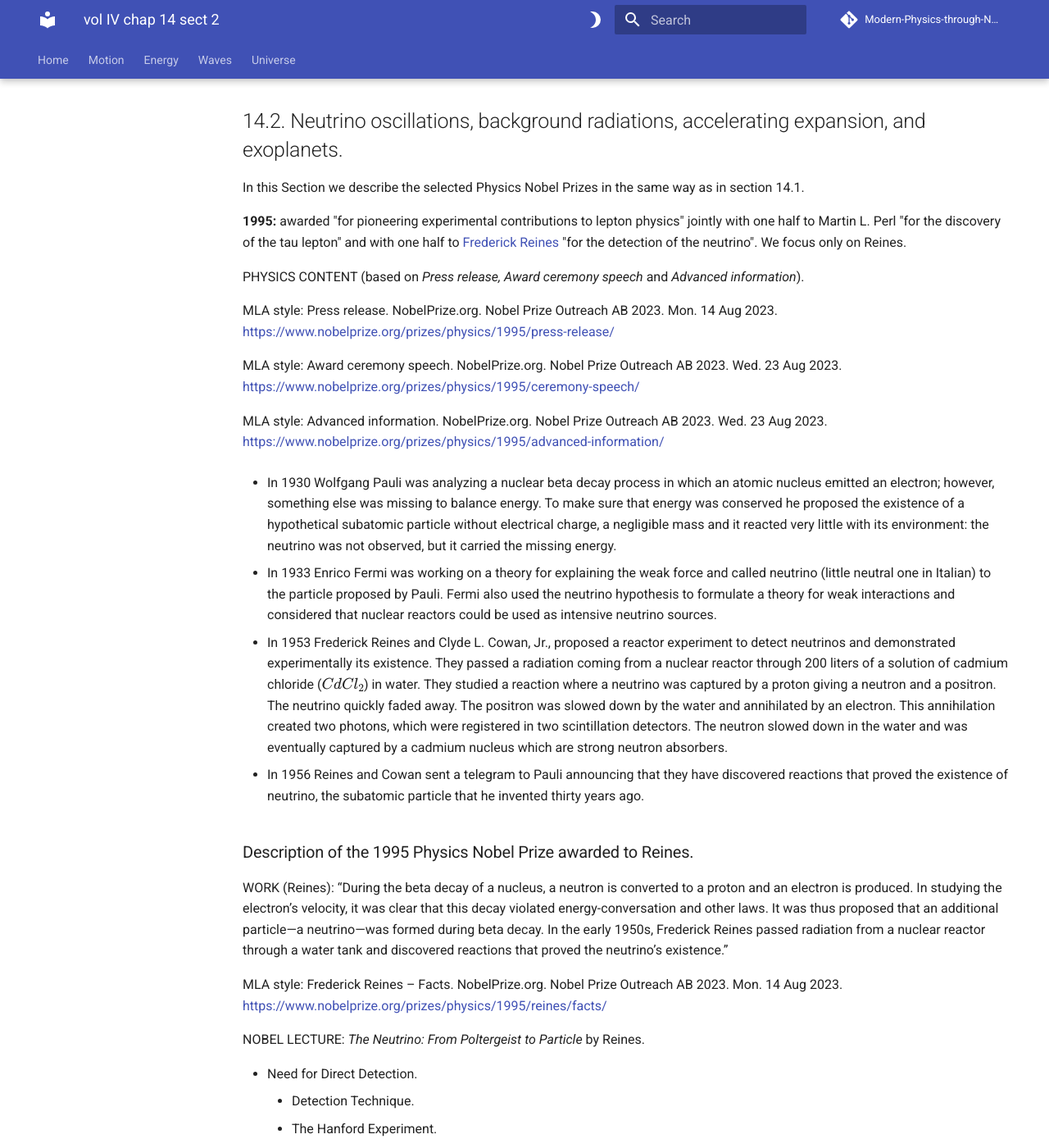
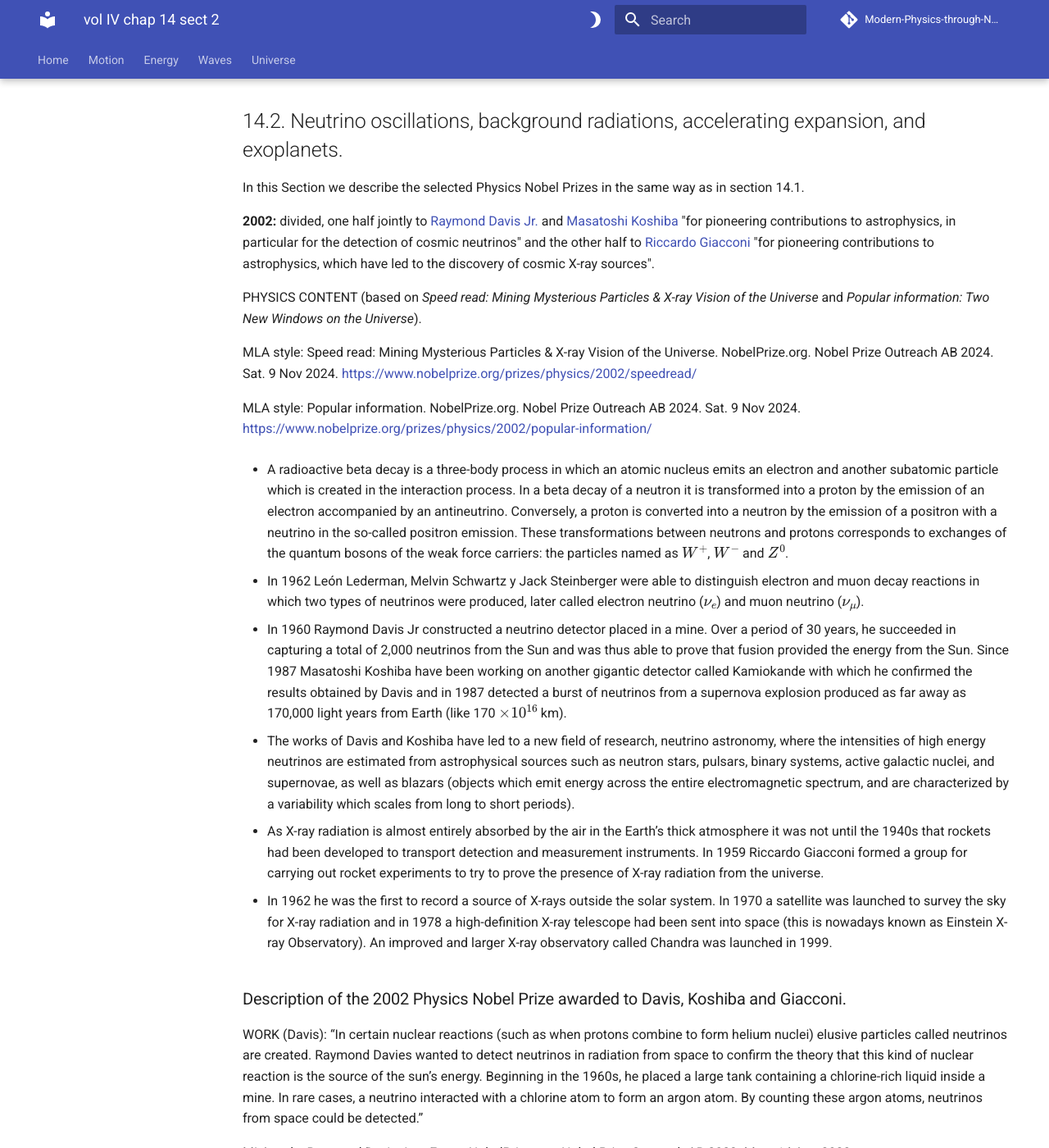
Before and after one commit to modphysnobel/modphysnobel.github.io, an MkDocs documentation site: the page built from docs/vol-IV/vol-IV-chap-14-sect-2.md, in a window 1280 px wide and 1400 px high, scrolled down 231 px. Shown: the whole window at 82% size. Built offline with MkDocs 1.6.1 and Material for MkDocs 9.7.7, drawn with Linux system fonts in a browser that asks for light colours; some web fonts are replaced; comment, search, counter and statistics services are not loaded; some of the changed text lies outside the part shown.

Commit message:
Update vol-IV-chap-14-sect-2.md

```diff
--- a/docs/vol-IV/vol-IV-chap-14-sect-2.md
+++ b/docs/vol-IV/vol-IV-chap-14-sect-2.md
@@ -8,51 +8,6 @@
 ## 14.2. Neutrino oscillations, background radiations, accelerating expansion, and exoplanets.
 
 In this Section we describe the selected Physics Nobel Prizes in the same way as in section 14.1.
-
-**1995:** awarded "for pioneering experimental contributions to lepton physics" jointly with one half to Martin L. Perl "for the discovery of the tau lepton" and with one half to [Frederick Reines](https://en.wikipedia.org/wiki/Frederick_Reines) "for the detection of the neutrino". We focus only on Reines.
-
-PHYSICS CONTENT (based on *Press release, Award ceremony speech* and *Advanced information*).
-
-MLA style: Press release. NobelPrize.org. Nobel Prize Outreach AB 2023. Mon. 14 Aug 2023. https://www.nobelprize.org/prizes/physics/1995/press-release/
-
-MLA style: Award ceremony speech. NobelPrize.org. Nobel Prize Outreach AB 2023. Wed. 23 Aug 2023. https://www.nobelprize.org/prizes/physics/1995/ceremony-speech/
-
-MLA style: Advanced information. NobelPrize.org. Nobel Prize Outreach AB 2023. Wed. 23 Aug 2023. https://www.nobelprize.org/prizes/physics/1995/advanced-information/
-
-- In 1930 Wolfgang Pauli was analyzing a nuclear beta decay process in which an atomic nucleus emitted an electron; however, something else was missing to balance energy. To make sure that energy was conserved he proposed the existence of a hypothetical subatomic particle without electrical charge, a negligible mass and it reacted very little with its environment: the neutrino was not observed, but it carried the missing energy.
-
-- In 1933 Enrico Fermi was working on a theory for explaining the weak force and called neutrino (little neutral one in Italian) to the particle proposed by Pauli. Fermi also used the neutrino hypothesis to formulate a theory for weak interactions and considered that nuclear reactors could be used as intensive neutrino sources.
-
-- In 1953 Frederick Reines and Clyde L. Cowan, Jr., proposed a reactor experiment to detect neutrinos and demonstrated experimentally its existence. They passed a radiation coming from a nuclear reactor through 200 liters of a solution of cadmium chloride ($CdCl_2$) in water. They studied a reaction where a neutrino was captured by a proton giving a neutron and a positron. The neutrino quickly faded away. The positron was slowed down by the water and annihilated by an electron. This annihilation created two photons, which were registered in two scintillation detectors. The neutron slowed down in the water and was eventually captured by a cadmium nucleus which are strong neutron absorbers.
-
-- In 1956 Reines and Cowan sent a telegram to Pauli announcing that they have discovered reactions that proved the existence of neutrino, the subatomic particle that he invented thirty years ago.
-
-### Description of the 1995 Physics Nobel Prize awarded to Reines.
-
-WORK (Reines): “During the beta decay of a nucleus, a neutron is converted to a proton and an electron is produced. In studying the electron’s velocity, it was clear that this decay violated energy-conversation and other laws. It was thus proposed that an additional particle—a neutrino—was formed during beta decay. In the early 1950s, Frederick Reines passed radiation from a nuclear reactor through a water tank and discovered reactions that proved the neutrino’s existence.”
-
-MLA style: Frederick Reines – Facts. NobelPrize.org. Nobel Prize Outreach AB 2023. Mon. 14 Aug 2023. https://www.nobelprize.org/prizes/physics/1995/reines/facts/
-
-NOBEL LECTURE: *The Neutrino: From Poltergeist to Particle* by Reines.
-
-- Need for Direct Detection.
-	- Detection Technique.
-	- The Hanford Experiment.
-	- The Savannah River Experiment.
-	- Observation of the Neutrino.
-	- Signal Rate.
-	- First and Second Pulses.
-	- Signal as a Function of Target Protons.
-	- Absorption Test.
-	- What Next?
-	- Neutrino-electron elastic scattering.
-	- Neutrino interactions with deuterons.
-	- Neutrino stability and oscillations.
-	- Other Neutrino Physics Experiments.
-
-MLA style: Frederick Reines – Nobel Lecture. NobelPrize.org. Nobel Prize Outreach AB 2023. Mon. 14 Aug 2023. https://www.nobelprize.org/prizes/physics/1995/reines/lecture/
-
-***
 
 **2002:** divided, one half jointly to [Raymond Davis Jr.](https://en.wikipedia.org/wiki/Raymond_Davis_Jr) and [Masatoshi Koshiba](https://en.wikipedia.org/wiki/Masatoshi_Koshiba) "for pioneering contributions to astrophysics, in particular for the detection of cosmic neutrinos" and the other half to [Riccardo Giacconi](https://en.wikipedia.org/wiki/Riccardo_Giacconi) "for pioneering contributions to astrophysics, which have led to the discovery of cosmic X-ray sources".
 
```
